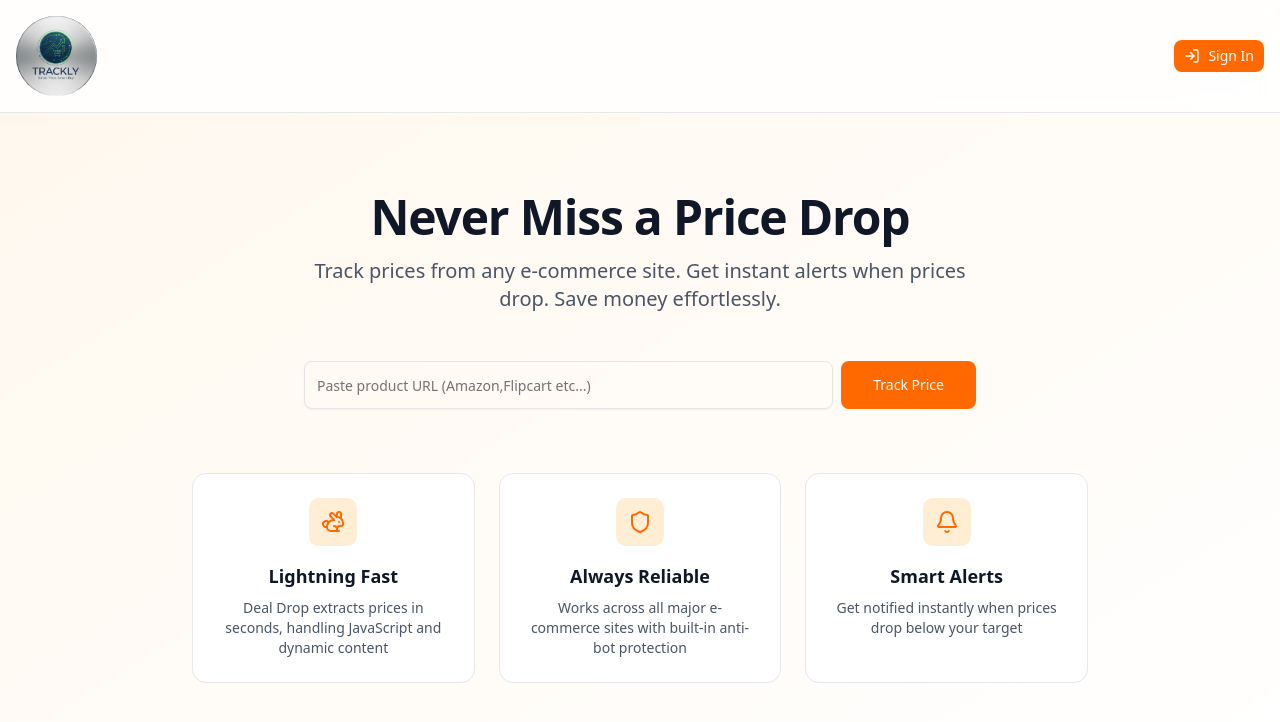
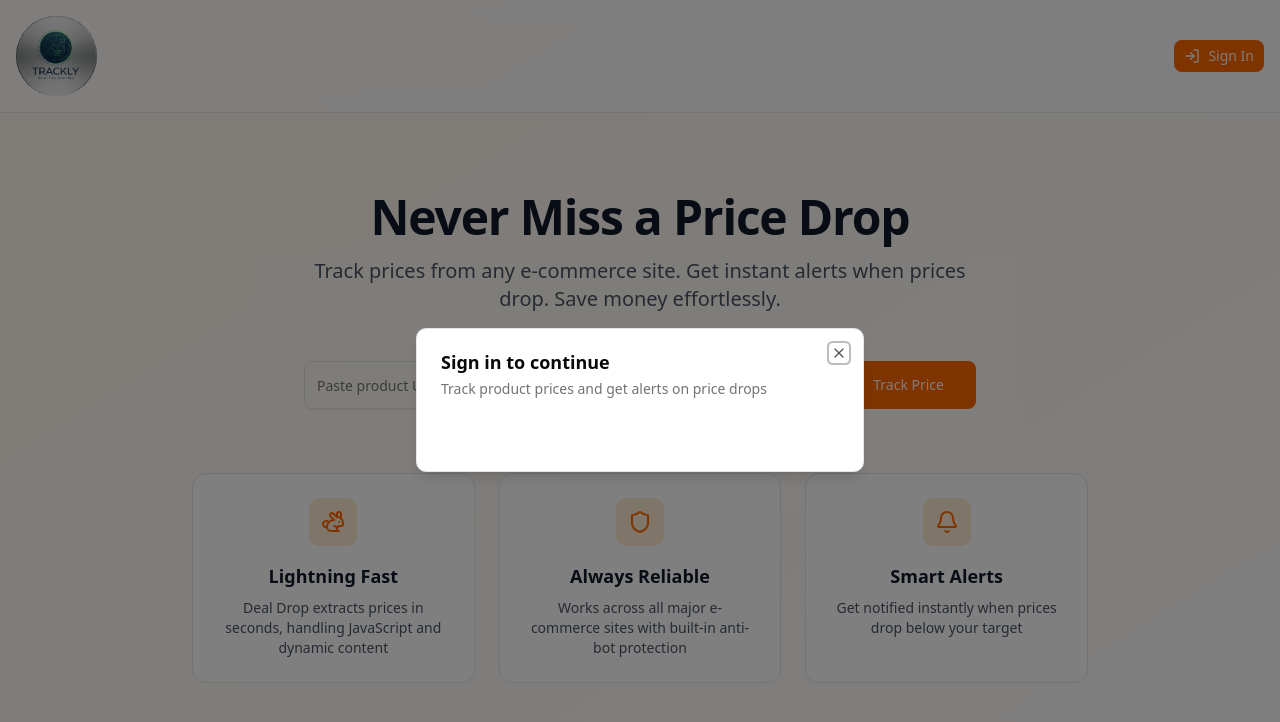
Before and after one commit to Pratik-Bavche/Trackly-a-price-traking-platform, a Next.js app: page / in a window 1280 px wide. Both pictures are taken after a click on the button "Sign In". Shown: the top 722 px of the page. Built offline with nearby package versions, Linux system fonts and the light colour scheme.

Commit message:
sign in button added

```diff
--- a/app/page.jsx
+++ b/app/page.jsx
@@ -1,4 +1,5 @@
 import AddProductForm from '@/components/AddProductForm'
+import AuthButton from '@/components/AuthButton'
 import { Button } from '@/components/ui/button'
 import { Bell, LogIn, Rabbit, Shield } from 'lucide-react'
 import Image from 'next/image'
@@ -42,13 +43,7 @@ const Home = () => {
             />
           </div>
 
-          <Button
-            variant="default"
-            size="sm"
-            className="bg-orange-500 hover:bg-orange-600 gap-2 cursor-pointer"
-          >
-            <LogIn /> Sign In
-          </Button>
+          <AuthButton user={user}/>
         </div>
       </header>
 
--- /dev/null
+++ b/components/AuthButton.jsx
@@ -0,0 +1,38 @@
+"use client"
+
+import React, { useState } from 'react'
+import { Button } from './ui/button'
+import { LogIn, LogOut } from 'lucide-react'
+import { AuthModal } from './AuthModal'
+
+const AuthButton = ({user}) => {
+
+    const [showAuthModal,setShowAuthModal]=useState(false)
+
+
+    if(user)
+    {
+        return(
+            <form action={signOut}>
+                <Button variant='ghost' size='sm' type="submit" className="gap-2">
+                    <LogOut className='w-4 h-4'/>
+                    Sign Out
+                </Button>
+            </form>
+        )
+    }
+
+  return (
+    <>
+    <Button onClick={()=>setShowAuthModal(true)}
+    variant="default" size="sm" className="bg-orange-500 hover:bg-orange-600 gap-2 cursor-pointer">
+        <LogIn /> Sign In
+    </Button>
+
+
+    <AuthModal isOpen={showAuthModal} onClose={()=>setShowAuthModal(false)}/>
+    </>
+  )
+}
+
+export default AuthButton
--- /dev/null
+++ b/components/AuthModal.js
@@ -0,0 +1,27 @@
+import {
+  Dialog,
+  DialogClose,
+  DialogContent,
+  DialogDescription,
+  DialogFooter,
+  DialogHeader,
+  DialogTitle,
+  DialogTrigger,
+} from "@/components/ui/dialog"
+
+
+export function AuthModal({isOpen,onClose}) {
+  return (
+    <Dialog open={isOpen} onOpenChange={onClose}>
+        <DialogContent className="sm:max-w-md">
+          <DialogHeader>
+            <DialogTitle>Sign in to continue</DialogTitle>
+            <DialogDescription>
+                Track product prices and get alerts on price drops
+            </DialogDescription>
+          </DialogHeader>
+            <div className="flex flex-col gap-4 py-4"></div>
+        </DialogContent>
+    </Dialog>
+  )
+}
```
